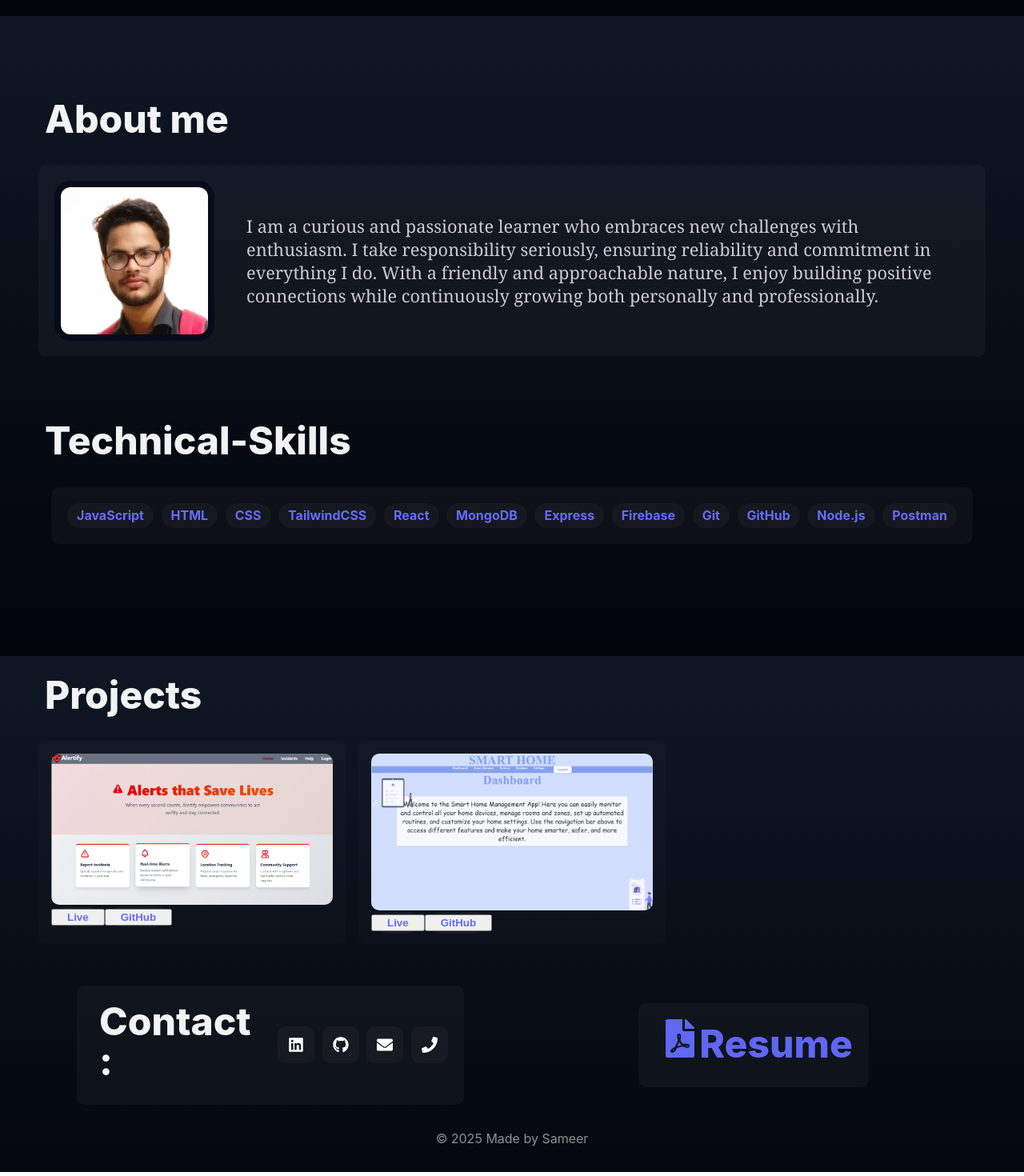
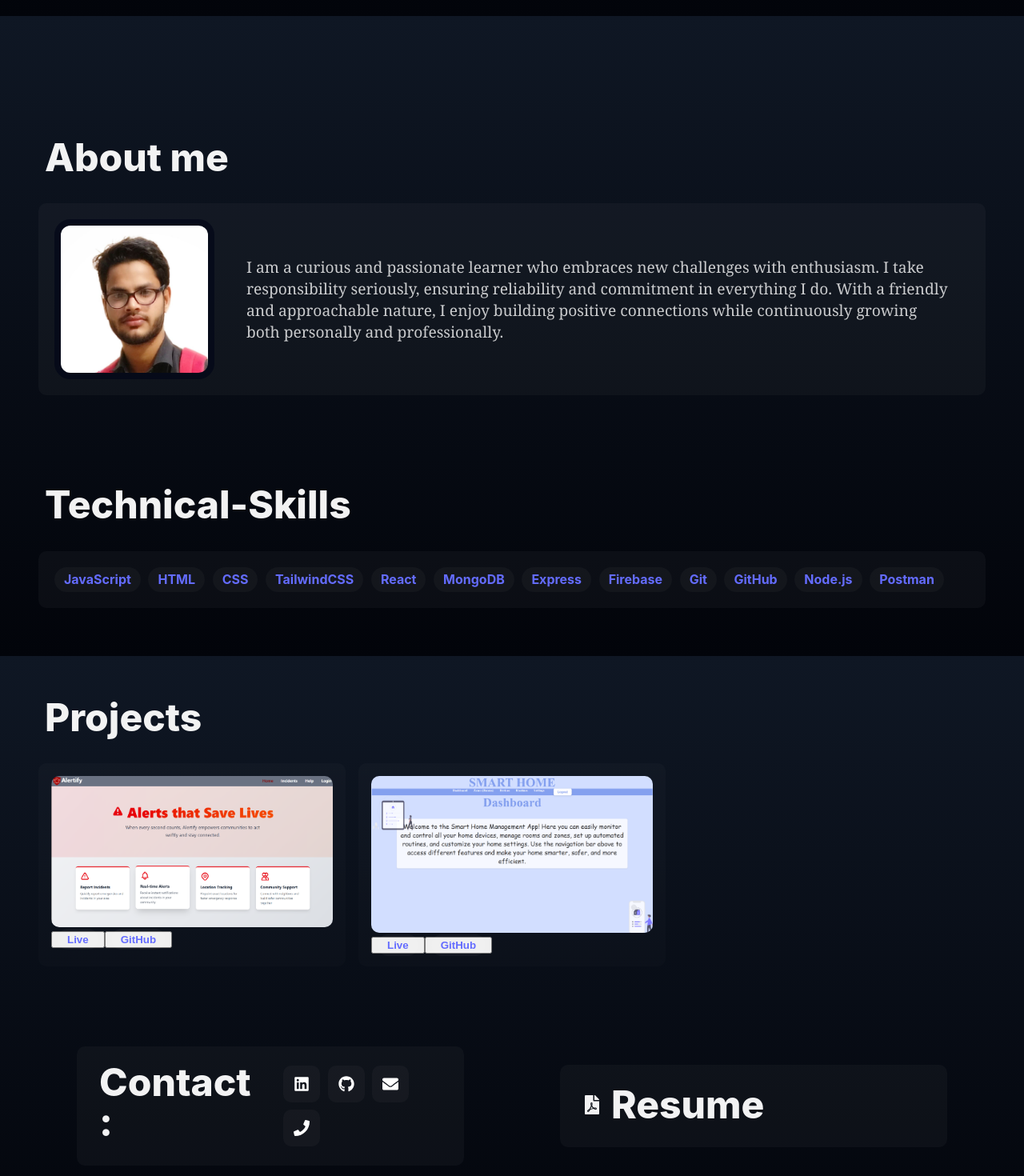
Before and after one commit to IsamirMalik/IsamirMalik.github.io, a React (Vite) app in the folder portfolio/: page / in a window 1280 px wide. Shown: the part 780-2250 px from the top of the page at 80% size. Built offline with nearby package versions, Linux system fonts and the light colour scheme.

Commit message:
redesigned

```diff
--- a/portfolio/src/App.css
+++ b/portfolio/src/App.css
@@ -2,9 +2,10 @@
 
 .app {
   min-height: 100vh;
-  /* min-width: 100vw; */
   display: flex;
   flex-direction: column;
+  overflow-x: hidden;
+  width: 100%;
 }
 
 .site-header {
@@ -36,8 +37,14 @@
 .brand {
   color: #fff;
   font-weight: 700;
+  font-size: 1.5rem;
+  padding: 0.5rem;
+}
+
+@media (min-width: 768px) {
+  .brand {
     font-size: 2rem;
-  padding: 0.5rem;
+  }
 }
 .accent-dot {
   color: var(--accent2);
@@ -45,11 +52,18 @@
 }
 
 .nav-toggle {
+  display: flex;
   margin-left: auto;
   background: transparent;
   border: none;
   color: rgba(255, 255, 255, 0.85);
+  cursor: pointer;
+  padding: 0.5rem;
+  align-items: center;
+  justify-content: center;
+  z-index: 100;
 }
+
 .nav-links {
   display: none;
   list-style: none;
@@ -69,9 +83,23 @@
   border-radius: 10px;
   padding: 0.5rem;
   box-shadow: 0 12px 36px rgba(2, 6, 23, 0.7);
+  z-index: 99;
 }
 
-@media (min-width: 768px) {
+/* Ensure hamburger menu is always visible on small screens */
+@media (max-width: 1023px) {
+  .nav-toggle {
+    display: flex;
+  }
+  .nav-links {
+    display: none;
+  }
+  .nav-links.nav-open {
+    display: block;
+  }
+}
+
+@media (min-width: 1024px) {
   .nav-toggle {
     display: none;
   }
@@ -79,23 +107,64 @@
     display: flex;
     gap: 1.5rem;
     margin-left: 1rem;
-    .social-btn { display: inline-flex; align-items: center; justify-content: center; width: 48px; height: 48px; border-radius: 10px; background: rgba(255,255,255,0.03); color: #fff; text-decoration: none; transition: transform 160ms ease, background 160ms ease, color 160ms ease; font-size: 20px; }
     background: transparent;
     padding: 0;
+    position: static;
   }
   .nav-links.nav-open {
-    .social-btn { width: 54px; height: 54px; }
+    display: flex;
+    position: static;
+    background: transparent;
+    padding: 0;
+    box-shadow: none;
+    border-radius: 0;
+    left: auto;
+    right: auto;
+    top: auto;
+  }
+  .nav-links .social-btn {
+    display: inline-flex;
+    align-items: center;
+    justify-content: center;
+    width: 48px;
+    height: 48px;
+    border-radius: 10px;
+    background: rgba(255,255,255,0.03);
+    color: #fff;
+    text-decoration: none;
+    transition: transform 160ms ease, background 160ms ease, color 160ms ease;
+    font-size: 20px;
+  }
+  .nav-links.nav-open .social-btn {
+    width: 48px;
+    height: 48px;
+  }
 }
 
 @media (min-width: 768px) {
-    .contact-list { display: none; }
-    .socials { margin-top: 0; margin-left: auto; }
-    .container-center.card { display:flex; align-items:center; gap:1.25rem; }
+  .contact-list {
+    display: none;
+  }
+  .socials {
+    margin-top: 0;
+    margin-left: auto;
+  }
+  .container-center.card {
+    display:flex;
+    align-items:center;
+    gap:1.25rem;
+  }
 }
 
 @media (min-width: 1024px) {
-    .contact-list { display: flex; gap: 1.5rem; align-items: center; }
-    .socials { margin-top: 0; margin-left: auto; }
+  .contact-list {
+    display: flex;
+    gap: 1.5rem;
+    align-items: center;
+  }
+  .socials {
+    margin-top: 0;
+    margin-left: auto;
   }
 }
 
@@ -144,7 +213,7 @@
 }
 
 /* Desktop items should not be animated or delayed */
-@media (min-width: 768px) {
+@media (min-width: 1024px) {
   .nav-links li {
     opacity: 1;
     transform: none;
@@ -153,7 +222,7 @@
 }
 
 /* Mobile: full-width colored pills for each section (vibrant) */
-@media (max-width: 767px) {
+@media (max-width: 1023px) {
   .nav-links.nav-open li {
     margin: 0.35rem 0;
   }
@@ -186,18 +255,36 @@
 }
 
 .container-center {
-  max-width: 100vw;
+  max-width: 100%;
+  width: 100%;
   margin: 0 auto;
   padding: 0 1rem;
+  box-sizing: border-box;
+}
+
+@media (min-width: 768px) {
+  .container-center {
+    max-width: 1200px;
+    padding: 0 2rem;
+  }
 }
 
 .hero {
-  height: 100vh;
+  min-height: 100vh;
   display: flex;
   flex-direction: column;
-  padding-top: 10rem;
+  padding: 8rem 1rem 4rem 1rem;
   align-items: center;
   text-align: center;
+  justify-content: center;
+}
+
+@media (min-width: 768px) {
+  .hero {
+    padding-top: 10rem;
+    padding-left: 2rem;
+    padding-right: 2rem;
+  }
 }
 .hero-title {
   font-size: 8rem;
@@ -206,7 +293,16 @@
   font-weight: 800;
 }
 .hero-sub {
+  max-width: 100%;
+  padding: 0 1rem;
+  box-sizing: border-box;
+}
+
+@media (min-width: 768px) {
+  .hero-sub {
     max-width: 90%;
+    padding: 0;
+  }
 }
 
 /* Responsive scaling for hero title and subtitle */
@@ -253,6 +349,8 @@
   display: flex;
   gap: 0.75rem;
   flex-wrap: wrap;
+  justify-content: center;
+  padding: 0 1rem;
 }
 
 .btn {
@@ -281,41 +379,80 @@
 }
 
 .mid-section {
-  height: 90vh;
+  min-height: auto;
+  padding: 2rem 0;
 }
 
 .about-section {
   display: flex;
   flex-direction: column;
   gap: 1.5rem;
+  margin: 2rem 1rem;
+  padding: 1rem 0;
+}
+
+@media (min-width: 768px) {
+  .about-section {
     margin: 3rem;
+  }
 }
 
 .section-title {
-  font-size: 3rem;
+  font-size: 2rem;
   line-height: 1.05;
   margin: 0 0 0.5rem 0.5rem;
   font-weight: 800;
   color: rgba(255, 255, 255, 0.95);
 }
+
+@media (min-width: 768px) {
+  .section-title {
+    font-size: 3rem;
+  }
+}
+.myImage {
+  width: 100%;
+  max-width: 200px;
+  height: auto;
+  border-radius: 20px;
+  border: rgba(2, 6, 23, 0.7) 8px solid;
+  margin: 0 auto;
+}
+
+@media (min-width: 768px) {
   .myImage {
     width: 200px;
-  border-radius: 20px;
-  border: rgba(2, 6, 23, 0.7) 8px solid;
+    margin: 0;
+  }
 }
 
 .about-text {
   color: rgba(255, 255, 255, 0.78);
-  font-size: clamp(0.05rem, 0.4rem + 1.2vw, 2.5rem);
+  font-size: clamp(0.9rem, 1rem + 0.5vw, 1.2rem);
   font-family: Georgia, "Times New Roman", Times, serif;
+  padding: 10px;
+  width: 100%;
+}
+
+@media (min-width: 768px) {
+  .about-text {
     padding: 20px;
     width: 90%;
+  }
 }
 .card {
   display: flex;
   background: rgba(255, 255, 255, 0.03);
+  padding: 1rem;
+  border-radius: 10px;
+  width: 100%;
+  box-sizing: border-box;
+}
+
+@media (min-width: 768px) {
+  .card {
     padding: 1.25rem;
-  border-radius: 10px;
+  }
 }
 .muted {
   color: rgba(255, 255, 255, 0.75);
@@ -345,24 +482,44 @@
 /* Social icons row */
 .socials {
   display: flex;
-  gap: 0.6rem;
-  margin-top: 1rem;
+  gap: 0.5rem;
+  margin-top: 0.5rem;
+  flex-wrap: wrap;
+  justify-content: center;
 }
+
 .social-btn {
   display: inline-flex;
   align-items: center;
   justify-content: center;
-  width: 46px;
-  height: 46px;
+  width: 40px;
+  height: 40px;
   border-radius: 10px;
   background: rgba(255, 255, 255, 0.03);
   color: #fff;
   text-decoration: none;
   transition: transform 160ms ease, background 160ms ease, color 160ms ease;
 }
+
+.social-btn svg {
+  width: 18px;
+  height: 18px;
+}
+
+@media (min-width: 768px) {
+  .socials {
+    gap: 0.6rem;
+    margin-top: 1rem;
+    justify-content: flex-start;
+  }
+  .social-btn {
+    width: 46px;
+    height: 46px;
+  }
   .social-btn svg {
     width: 20px;
     height: 20px;
+  }
 }
 .social-btn:hover {
   transform: translateY(-3px);
@@ -387,12 +544,28 @@
   }
 }
 
+@media (max-width: 767px) {
+  .container-center.card {
+    flex-direction: column;
+    align-items: center;
+    text-align: center;
+  }
+}
+
 .skills-section {
   display: flex;
   flex-direction: column;
   gap: 1.5rem;
+  margin: 2rem 1rem;
+  margin-top: 3rem;
+  padding: 1rem 0;
+}
+
+@media (min-width: 768px) {
+  .skills-section {
     margin: 3rem;
     margin-top: 5rem;
+  }
 }
 
 .skills-list {
@@ -416,16 +589,30 @@
   flex-direction: column;
   justify-content: space-around;
   gap: 1.5rem;
+  margin: 2rem 1rem;
+  margin-top: 2rem;
+  padding: 1rem 0;
+}
+
+@media (min-width: 768px) {
+  .projects-section {
     margin: 0 3rem;
     margin-top: 0;
   }
+}
 
 .projects-title {
-  font-size: 3rem;
+  font-size: 2rem;
   line-height: 1.05;
   margin: 0 0 0.5rem 0.5rem;
   font-weight: 800;
   color: rgba(255, 255, 255, 0.95);
+}
+
+@media (min-width: 768px) {
+  .projects-title {
+    font-size: 3rem;
+  }
 }
 
 .projects-grid {
@@ -474,37 +661,132 @@
 
 .last-section {
   display: flex;
+  flex-direction: column;
+  justify-content: center;
+  align-items: center;
+  gap: 2rem;
+  margin: 2rem 1rem;
+  margin-top: 2rem;
+  padding: 1rem 0;
+}
+
+@media (min-width: 768px) {
+  .last-section {
     flex-direction: row;
     justify-content: space-around;
     gap: 1.5rem;
     margin: 0 3rem;
     margin-top: 0;
   }
+}
 
 .contact-section{
   display: flex;
+  width: 100%;
+  max-width: 350px;
+  flex-direction: column;
+  justify-content: center;
+  gap: 0.75rem;
+  margin: 0;
+  padding: 0.5rem 0;
+}
+
+.contact-section .section-title {
+  font-size: 1.5rem;
+  margin: 0 0 0.5rem 0;
+}
+
+.contact-section .card {
+  padding: 0.75rem;
+}
+
+@media (min-width: 768px) {
+  .contact-section {
+    max-width: 500px;
     width: 90%;
-  flex-direction: column;
-  justify-content: space-around;
-  gap: 1.5rem;
     margin: 0 3rem;
     margin-top: 2rem;
+    gap: 1.5rem;
+    padding: 1rem 0;
+  }
+  .contact-section .section-title {
+    font-size: 3rem;
+    margin: 0 0 0.5rem 0.5rem;
+  }
+  .contact-section .card {
+    padding: 1.25rem;
+  }
 }
 
 .resume-section{
   display: flex;
+  width: 100%;
+  max-width: 350px;
+  flex-direction: column;
+  justify-content: center;
+  gap: 0.75rem;
+  margin: 0;
+  padding: 0.5rem 0;
+}
+
+.resume-section .section-title {
+  font-size: 1.5rem;
+  margin: 0;
+}
+
+.resume-section .card {
+  padding: 0.75rem;
+}
+
+@media (min-width: 768px) {
+  .resume-section {
+    max-width: 500px;
     width: 90%;
-  flex-direction: column;
-  justify-content: space-around;
-  gap: 1.5rem;
     margin: 0 3rem;
     margin-top: 2rem;
+    gap: 1.5rem;
+    padding: 1rem 0;
+  }
+  .resume-section .section-title {
+    font-size: 3rem;
+    margin: 0 0 0.5rem 0.5rem;
+  }
+  .resume-section .card {
+    padding: 1.25rem;
+  }
+}
+
+.resume-link {
+  display: inline-flex;
+  align-items: center;
+  gap: 0.75rem;
+  color: rgba(255, 255, 255, 0.95);
+  text-decoration: none;
+  transition: color 180ms ease, transform 180ms ease;
+}
+
+.resume-link:hover {
+  color: var(--primary);
+  transform: translateY(-2px);
+}
+
+.resume-link svg {
+  width: 20px;
+  height: 20px;
+}
+
+@media (min-width: 768px) {
+  .resume-link svg {
+    width: 24px;
+    height: 24px;
+  }
 }
 
 .footer {
   text-align: center;
   color: rgba(255, 255, 255, 0.55);
-  padding: 2rem 0;
+  padding: 2rem 1rem;
+  margin-top: 2rem;
 }
 
 /* Small animations */
```
Lines whose indentation alone changed are shown as unchanged.
